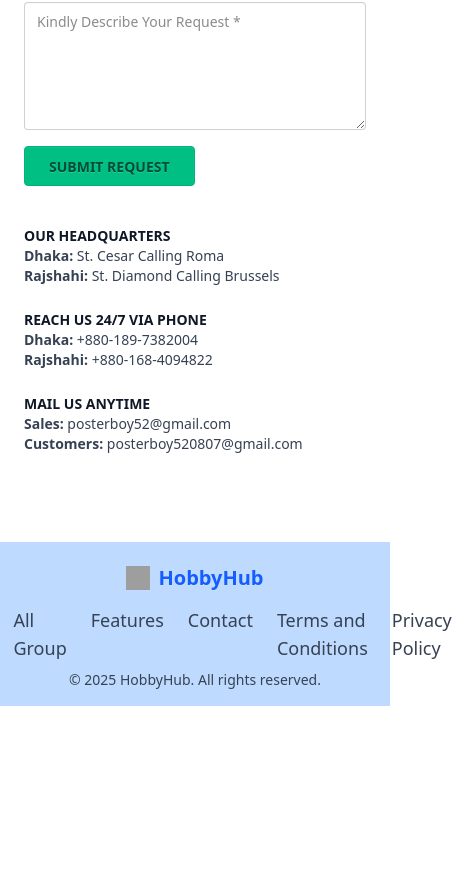
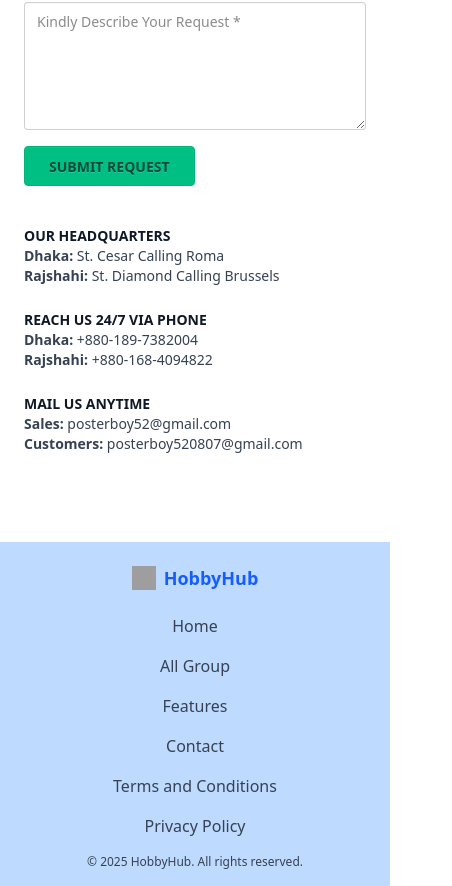
Before and after one commit to rashcampbell/HobbyHub, a React (Vite) app: page /terms in a window 390 px wide. Shown: the part 350-1236 px from the top of the page, 452 px wide, since content can reach past the window. Before the commit the page ends 1056 px from the top, so only its background shows below. Built offline with nearby package versions, Linux system fonts and the light colour scheme; no server answers; grey boxes are pictures that could not be loaded.

Commit message:
footer responsive

```diff
--- a/src/Components/Footer.jsx
+++ b/src/Components/Footer.jsx
@@ -25,37 +25,37 @@ const Footer = () => {
     };
 
     return (
-        <footer className="bg-blue-200 text-gray-700 p-4">
-            <div className="flex justify-center mb-2">
-                <NavLink to="/" className="btn btn-ghost text-xl text-blue-600 flex items-center gap-2">
-                    <img src="https://i.postimg.cc/jdZtt4Wk/30bf59fcf30274d7525c91f52464825f.jpg" alt="logo-icon" className="h-6 w-6 text-blue-600" />
+        <footer className="bg-blue-200 text-gray-700 p-4 sm:p-6">
+            <div className="flex flex-col items-center mb-4">
+                <NavLink to="/" className="btn btn-ghost text-lg sm:text-xl text-blue-600 flex items-center gap-2 mb-4 sm:mb-2">
+                    <img src="https://i.postimg.cc/jdZtt4Wk/30bf59fcf30274d7525c91f52464825f.jpg" alt="logo-icon" className="h-6 w-6" />
                     HobbyHub
                 </NavLink>
-            </div>
-            <nav className="flex justify-center gap-6 mb-2">
-                <ul className="flex gap-6">
-                    <li className="text-lg hover:text-blue-800 transition">
+                <nav className="w-full">
+                    <ul className="flex flex-col sm:flex-row justify-center items-center gap-4 sm:gap-6 text-center">
+                        <li className="text-base sm:text-lg hover:text-blue-800 transition">
                             <NavLink to="/">Home</NavLink>
                         </li>
-                    <li className="text-lg hover:text-blue-800 transition">
+                        <li className="text-base sm:text-lg hover:text-blue-800 transition">
                             <a href="#subscription-services" onClick={handleBlogsClick}>All Group</a>
                         </li>
-                    <li className="text-lg hover:text-blue-800 transition">
+                        <li className="text-base sm:text-lg hover:text-blue-800 transition">
                             <a href="#benifit-section" onClick={handleFeaturesClick}>Features</a>
                         </li>
-                    <li className="text-lg hover:text-blue-800 transition">
+                        <li className="text-base sm:text-lg hover:text-blue-800 transition">
                             <NavLink to="/contact">Contact</NavLink>
                         </li>
-                    <li className="text-lg hover:text-blue-800 transition">
+                        <li className="text-base sm:text-lg hover:text-blue-800 transition">
                             <NavLink to="/terms">Terms and Conditions</NavLink>
                         </li>
-                    <li className="text-lg hover:text-blue-800 transition">
+                        <li className="text-base sm:text-lg hover:text-blue-800 transition">
                             <NavLink to="/privacy">Privacy Policy</NavLink>
                         </li>
                     </ul>
                 </nav>
+            </div>
             <aside className="text-center">
-                <p className="text-sm">&copy; {new Date().getFullYear()} HobbyHub. All rights reserved.</p>
+                <p className="text-xs sm:text-sm">© {new Date().getFullYear()} HobbyHub. All rights reserved.</p>
             </aside>
         </footer>
     );
```
Lines whose indentation alone changed are shown as unchanged.
